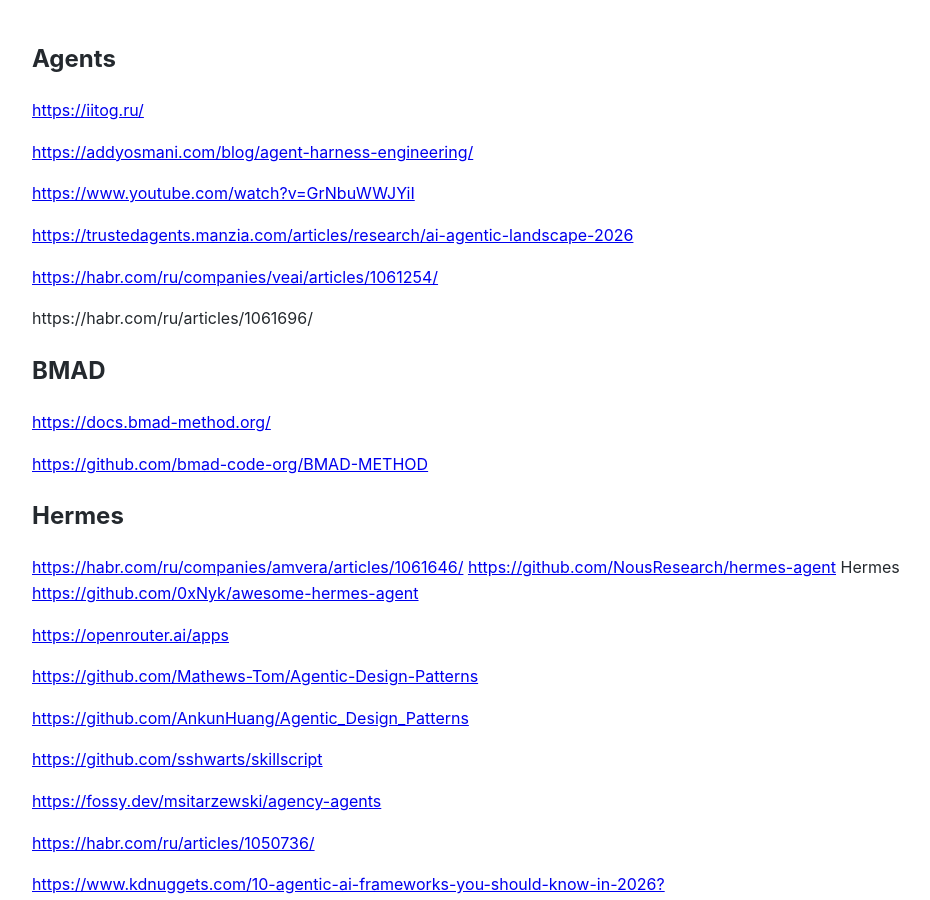
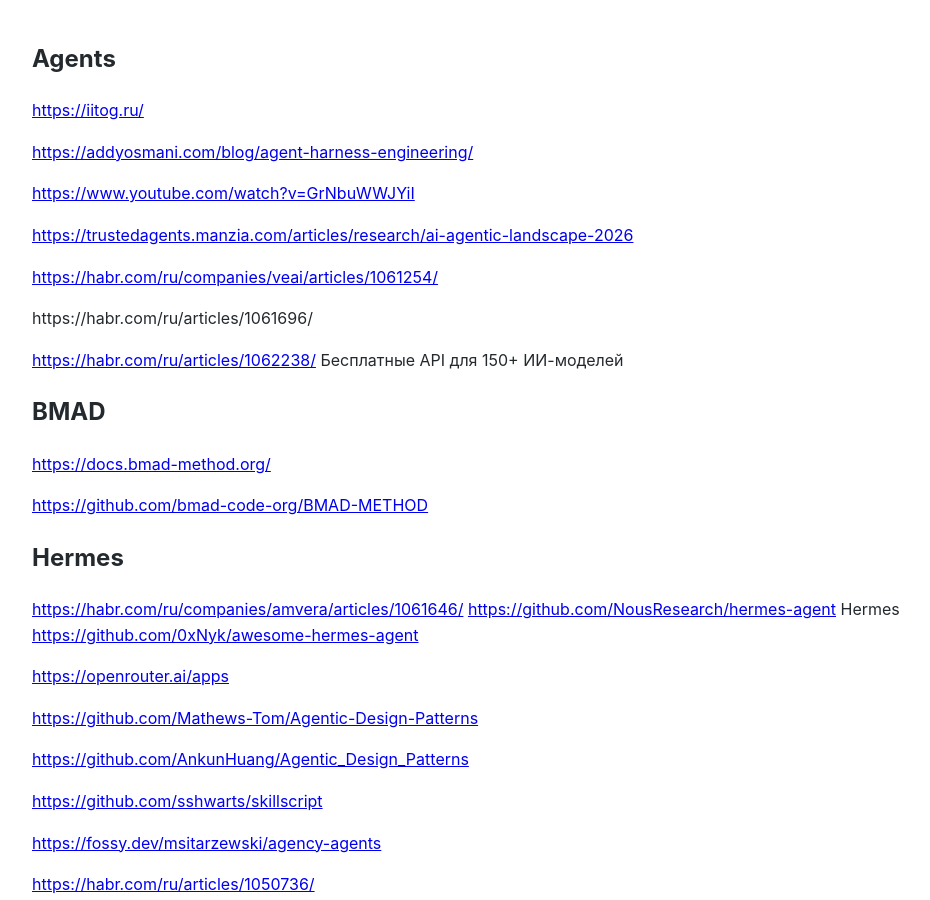
Before and after one commit to Michael-Lubinsky/michael-lubinsky.github.com, a Jekyll site: the page built from ml/agent.md, in a window 1280 px wide and 900 px high. Shown: the whole window, without its empty margins (158-1088 px from the left). Built offline with Jekyll 4.4.1, drawn with Linux system fonts in a browser that asks for light colours; our own code applies the rules of GitHub Pages for plain Markdown files.

Commit message:
Update agent.md

```diff
--- a/ml/agent.md
+++ b/ml/agent.md
@@ -13,6 +13,7 @@
 
 https://habr.com/ru/articles/1061696/
 
+<https://habr.com/ru/articles/1062238/> Бесплатные API для 150+ ИИ-моделей
 
 ## BMAD
 <https://docs.bmad-method.org/>
```
